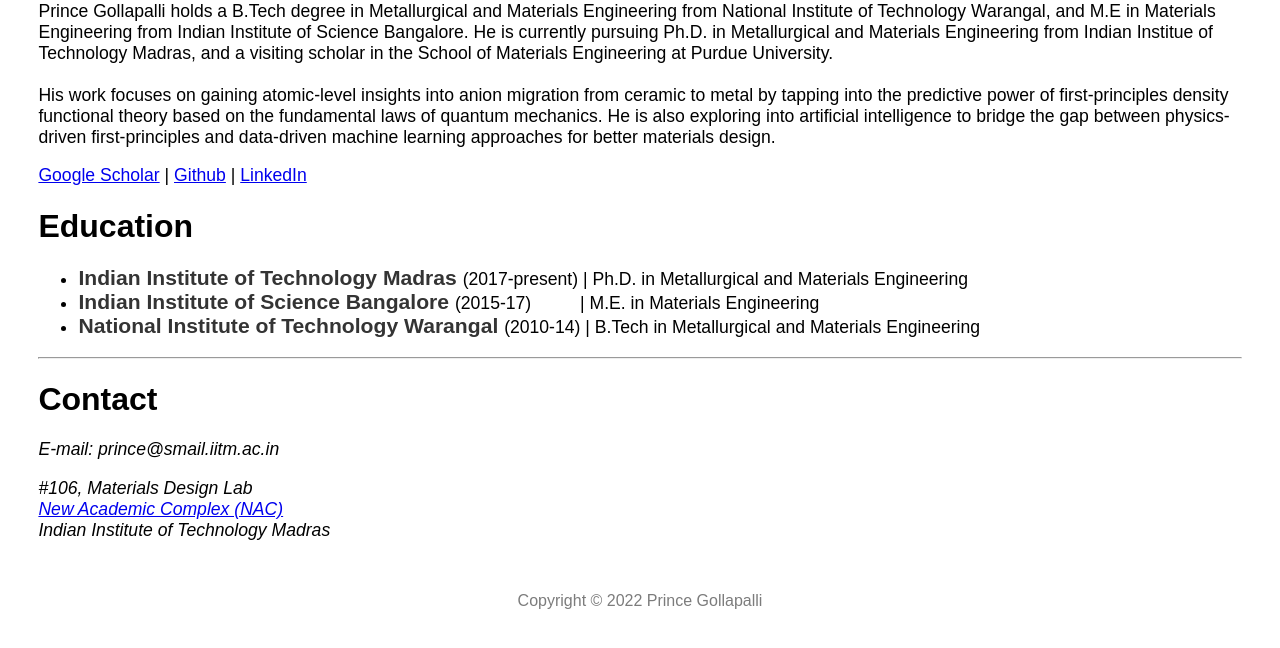
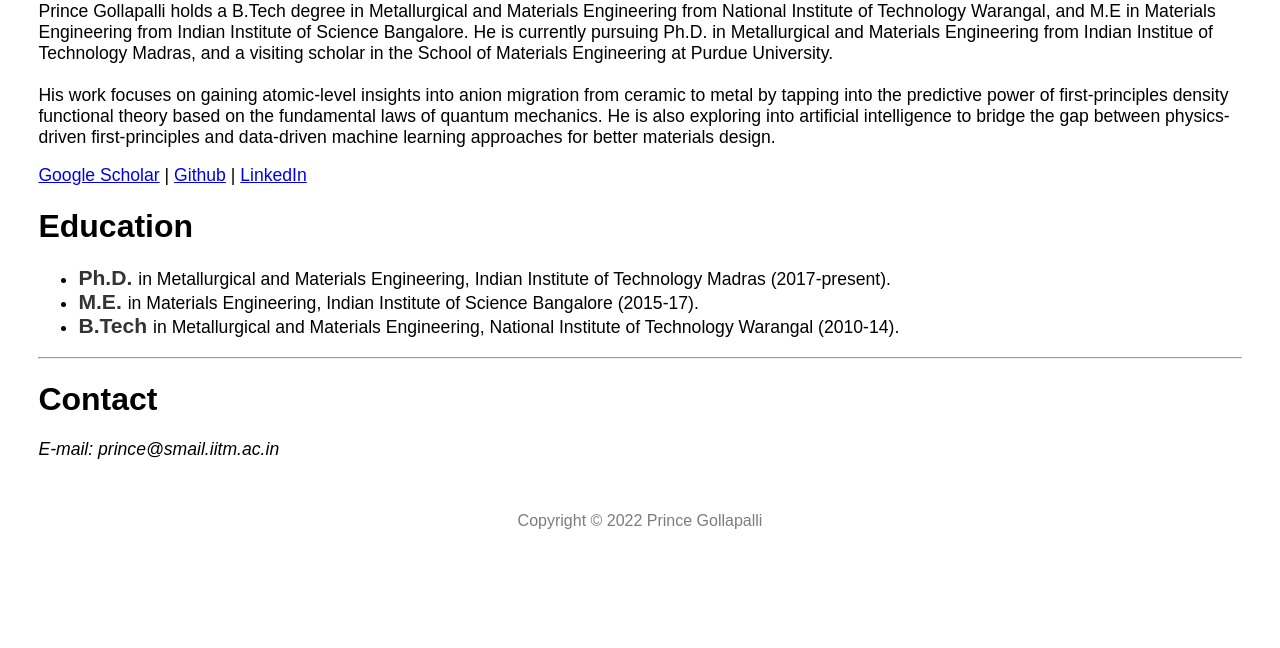
Before and after one commit to princego/princego.github.io, a plain HTML site: page index.html in a window 1280 px wide. Shown: the part 630-1278 px from the top of the page. After the commit the page ends 1198 px from the top, so only its background shows below. Drawn offline with Linux system fonts and the light colour scheme.

Commit message:
updated index and resources

```diff
--- a/index.html
+++ b/index.html
@@ -54,9 +54,9 @@ Prince Gollapalli holds a B.Tech degree in Metallurgical and Materials Engineeri
 <h1>Education</h1>
 <p>
 	<ul>
-	<li> <big> <b>Indian Institute of Technology Madras </b></big> (2017-present) | Ph.D. in Metallurgical and Materials Engineering <br>
-	<li> <big> <b>Indian Institute of Science Bangalore </b></big> (2015-17)&nbsp &nbsp &nbsp &nbsp &nbsp | M.E. in Materials Engineering<br>
-	<li> <big> <b>National Institute of Technology Warangal </b></big> (2010-14) | B.Tech in Metallurgical and Materials Engineering
+	<li> <big> <b>Ph.D.  </b></big> in Metallurgical and Materials Engineering, Indian Institute of Technology Madras (2017-present). <br>
+	<li> <big> <b>M.E. </b></big> in Materials Engineering, Indian Institute of Science Bangalore (2015-17).<br>
+	<li> <big> <b>B.Tech </b></big> in Metallurgical and Materials Engineering, National Institute of Technology Warangal (2010-14).
 </p>
 	</ul>
 
@@ -65,7 +65,7 @@ Prince Gollapalli holds a B.Tech degree in Metallurgical and Materials Engineeri
 <h1>Contact</h1>
 	<address class="contact-details">
 		<p> E-mail: <i class="fa fa-envelope"></i>prince@smail.iitm.ac.in</p>
-		<p>#106, Materials Design Lab
+<!-- 		<p>#106, Materials Design Lab
 			<br>
 		<span itemprop="addressRegion">
 	 		<a href = "https://www.google.com/maps/place/New+Academic+Complex/@12.9931254,80.2279625,17z/data=!3m1!4b1!4m5!3m4!1s0x3a52677f103957db:0x4a32b8c8b504a9b9!8m2!3d12.9931254!4d80.2301512" target="blank">New Academic Complex (NAC)</a>
@@ -73,7 +73,7 @@ Prince Gollapalli holds a B.Tech degree in Metallurgical and Materials Engineeri
 	 	<br>
 		<span itemprop="affiliation"> Indian Institute of Technology Madras </span>
 	 	<br>
-
+		 -->
 	</address>
 
 <br>
```
Also changed, not shown: resources.html (+6 -0 lines).
